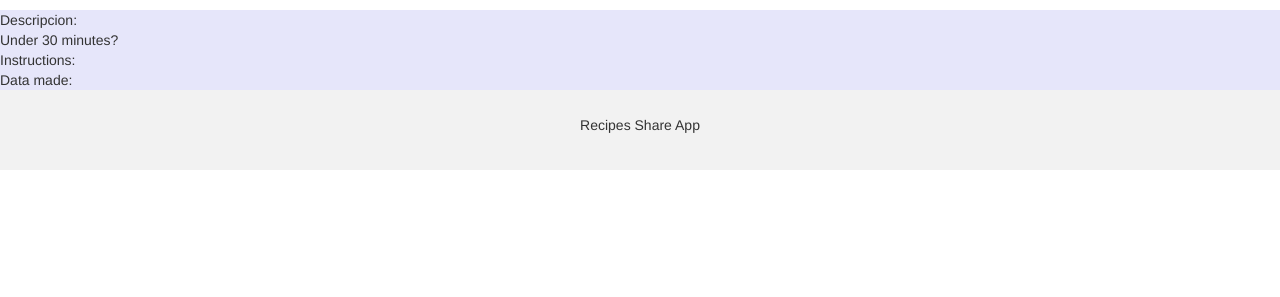
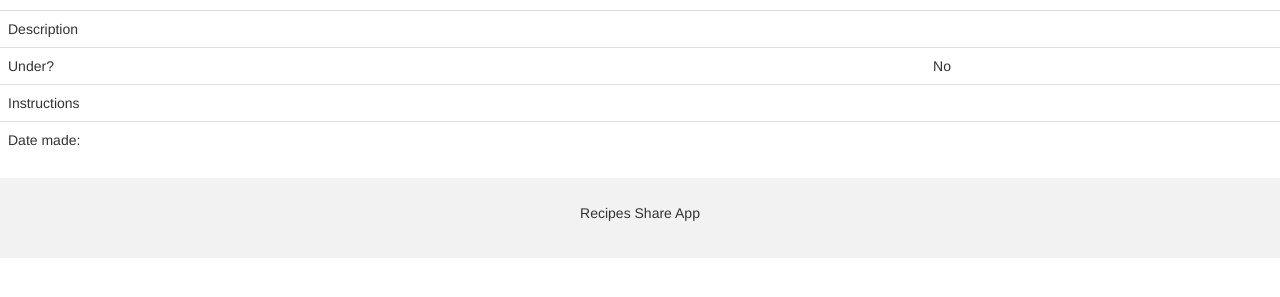
Before and after one commit to gemaortega/recepis, a Flask app: template flask_app/templates/show.html in a window 1280 px wide. Shown: the part 112-409 px from the top of the page. Run offline with Flask 2, Linux system fonts and the light colour scheme; the template is opened without the code that fills it, so the values that code supplies are empty; some libraries are stand-ins or nearby versions.

Commit message:
corrije delete y show

```diff
--- a/flask_app/controllers/recipes_controller.py
+++ b/flask_app/controllers/recipes_controller.py
@@ -42,7 +42,7 @@ def edit_recipe_form(recipe_id):
 def edit_recipe():
     if not Recipe.validate_recipe(request.form):
         print("invalid recipe")
-        redirect(f'/edit/{request.form["id"]}')
+        return redirect(f'/edit/{request.form["id"]}')
     Recipe.edit(request.form)
     return redirect('/recipes')
 
--- a/flask_app/templates/show.html
+++ b/flask_app/templates/show.html
@@ -56,25 +56,33 @@
 
     <body>
         <h1>Recipe: {{recipe['name']}}</h1>
-        <!--https://www.w3schools.com/bootstrap4/tryit.asp?filename=trybs_grid_ex&stacked=h -->
-        <div class="container-fluid">
-            <div class="row">
-                <div class="col" style="background-color:lavender;">Descripcion:</div>
-                <div class="col" style="background-color:orange;">{{recipe['description']}}</div>
-            </div>
-            <div class="row">
-                <div class="col" style="background-color:lavender;">Under 30 minutes?</div>
-                <div class="col" style="background-color:orange;">{{recipe['under_thirty']}}</div>
-            </div>
-            <div class="row">
-                <div class="col" style="background-color:lavender;">Instructions:</div>
-                <div class="col" style="background-color:orange;">{{recipe['instructions']}}</div>
-            </div>
-            <div class="row">
-                <div class="col" style="background-color:lavender;">Data made:</div>
-                <div class="col" style="background-color:orange;">{{recipe['created_at']}}</div>
-            </div>
-        </div>
+
+        <table class="table">
+            <tr>
+                <td>Description</td>
+                <td>{{recipe['description']}}</td>
+            </tr>
+            <tr>
+                <td>Under?</td>
+                <td>
+                {% if recipe['under_thirty'] == 1 %}
+                Yes
+                {% else %}
+                No
+                {% endif %}
+                </td>
+            </tr>
+            <tr>
+                <td>Instructions</td>
+                <td>{{recipe['instructions']}}</td>
+            </tr>
+            <tr>
+                <td>Date made:</td>
+                <td>{{recipe['created_at']}}</td>
+            </tr>
+        </table>
+
+
         <footer class="container-fluid text-center">
             <p>Recipes Share App</p>
         </footer>
```
Also changed, not shown: flask_app/templates/delete.html (+25 -18 lines).
